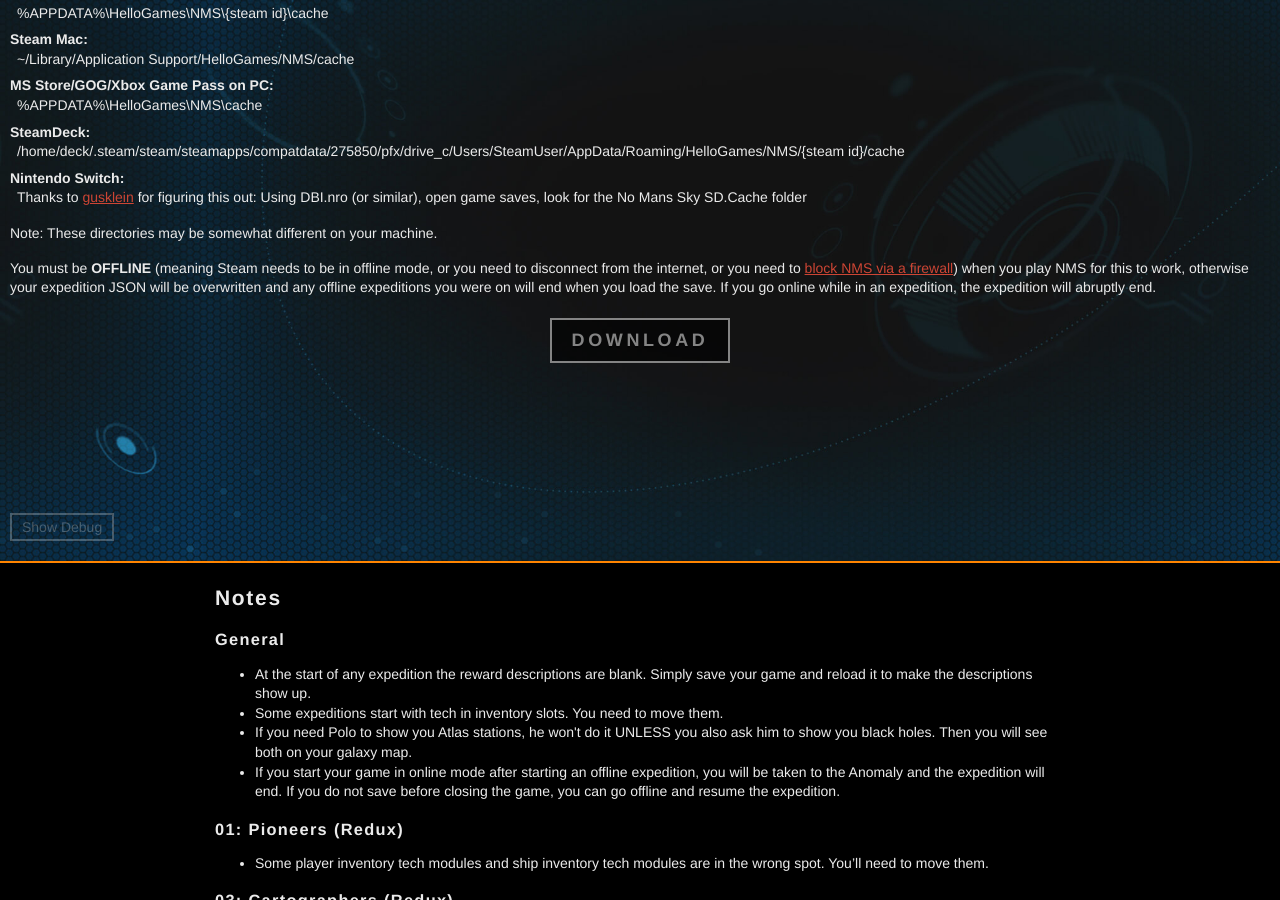
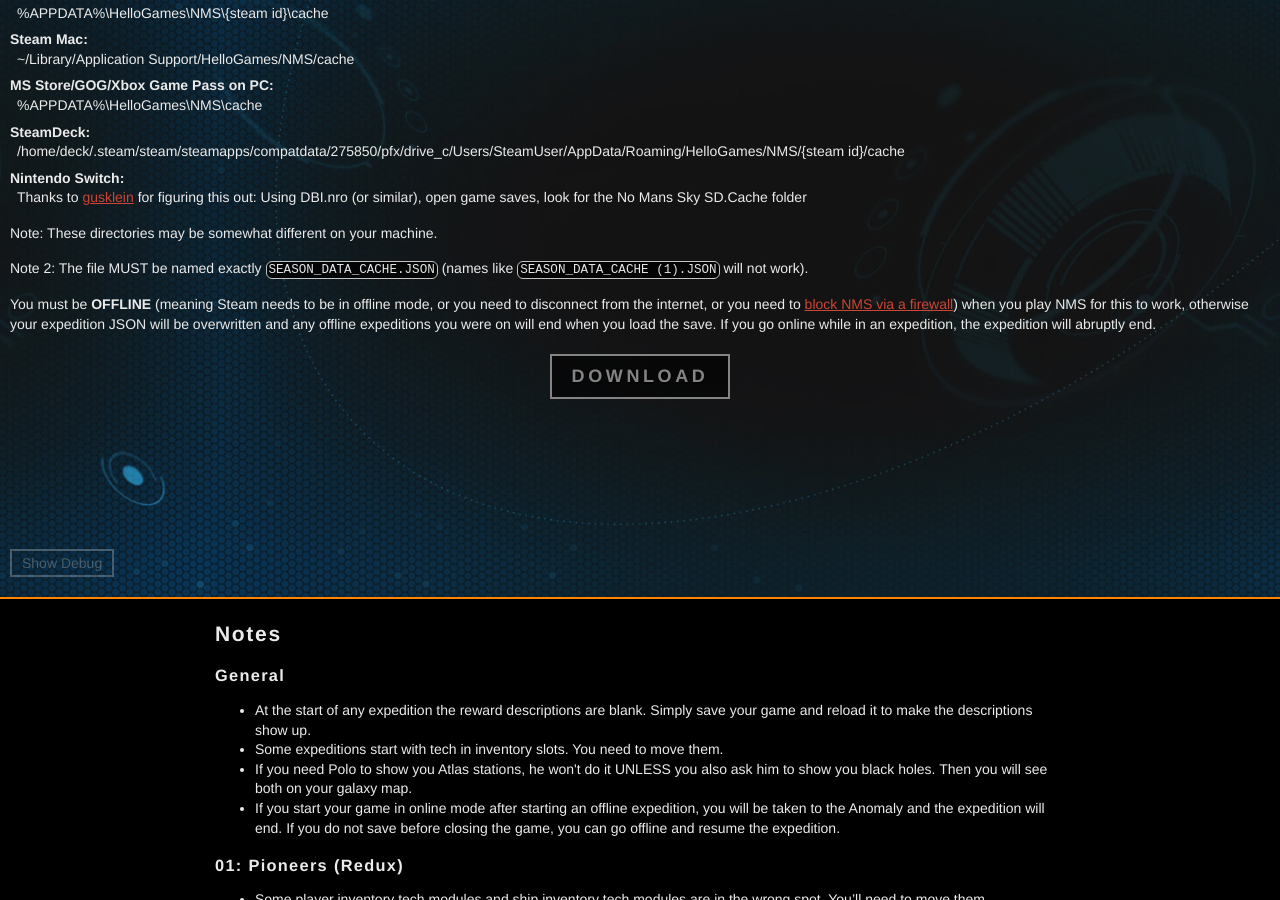
Before and after one commit to cwmonkey/nms-expeditions, a Jekyll site: the page built from index.html, in a window 1280 px wide and 900 px high, scrolled down 1639 px. Built offline with Jekyll 4.4.1, drawn with Linux system fonts in a browser that asks for light colours; some web fonts are replaced.

Commit message:
Adding file name note
Browsers can "help" by suggesting a file name which will not work.

```diff
--- a/index.html
+++ b/index.html
@@ -314,6 +314,8 @@
 
       <p>Note: These directories may be somewhat different on your machine.</p>
 
+      <p>Note 2: The file MUST be named exactly <code>SEASON_DATA_CACHE.JSON</code> (names like <code>SEASON_DATA_CACHE (1).JSON</code> will not work).</p>
+
       <p>You must be <strong>OFFLINE</strong> (meaning Steam needs to be in offline mode, or you need to disconnect from the internet, or you need to <a href="https://github.com/leodium/leodium-ReLive-NoMansSky-Expeditions-Offline/discussions/48#discussioncomment-11565201" target="_blank">block NMS via a firewall</a>) when you play NMS for this to work, otherwise your expedition JSON will be overwritten and any offline expeditions you were on will end when you load the save. If you go online while in an expedition, the expedition will abruptly end.</p>
     </div>
 
```
